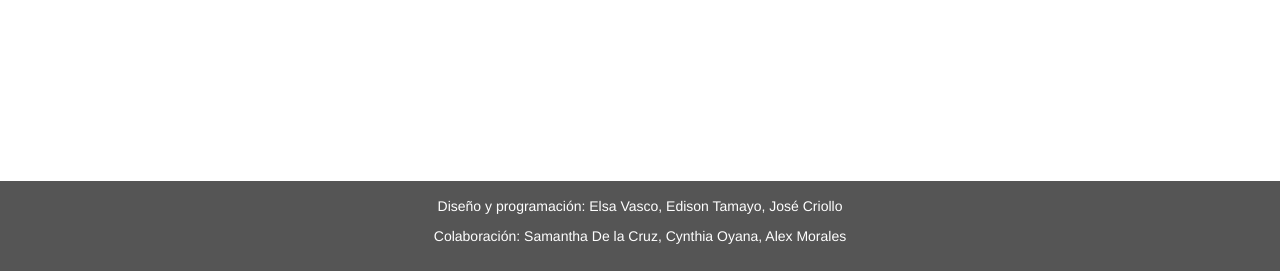
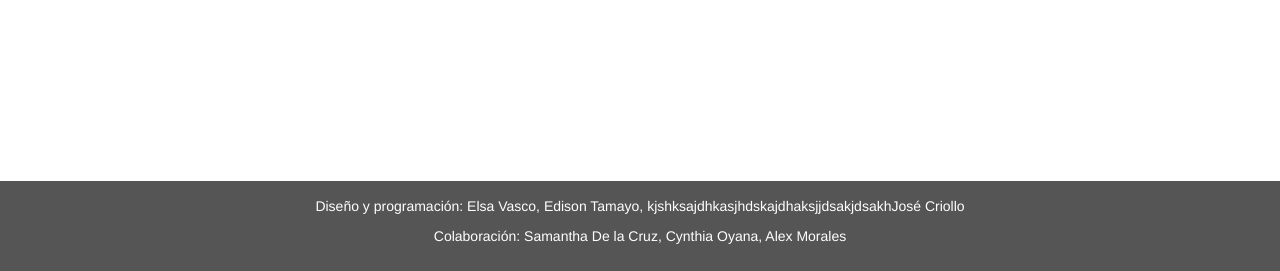
Before and after one commit to SammyDB/sgoaAL, a PHP site: page /newPackage/aplicacion/modulos_profesor/pro_ejecutar_buscar.php in a window 1280 px wide. Shown: the part 529-800 px from the top of the page. Run offline with PHP 8.4, Linux system fonts and the light colour scheme; a user stored in the database is signed in; data that the repository does not hold is empty.

Commit message:
kjflkdsjfldskjfslkdfdskjfhsdkjf

```diff
--- a/aplicacion/modulos_profesor/pro_ejecutar_buscar.php
+++ b/aplicacion/modulos_profesor/pro_ejecutar_buscar.php
@@ -227,7 +227,7 @@ if (@!$_SESSION['usuario']) {
             </div>
         </div>
         <footer class="container-fluid text-center">
-            <p>Diseño y programación: Elsa Vasco, Edison Tamayo, José Criollo</p>
+            <p>Diseño y programación: Elsa Vasco, Edison Tamayo, kjshksajdhkasjhdskajdhaksjjdsakjdsakhJosé Criollo</p>
                 <p>Colaboración: Samantha De la Cruz, Cynthia Oyana, Alex Morales</p>
         </footer>
     </body>
```
